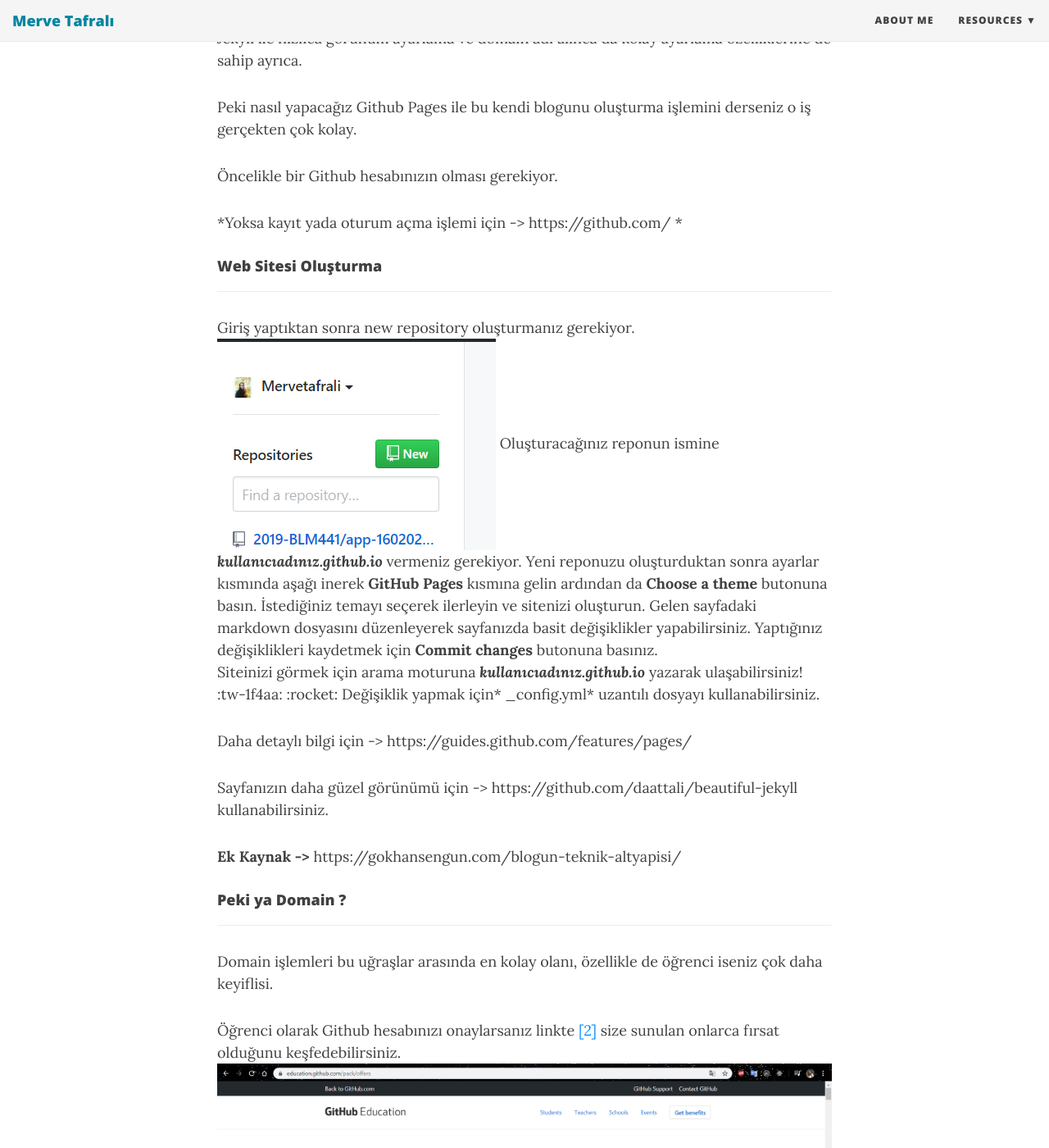
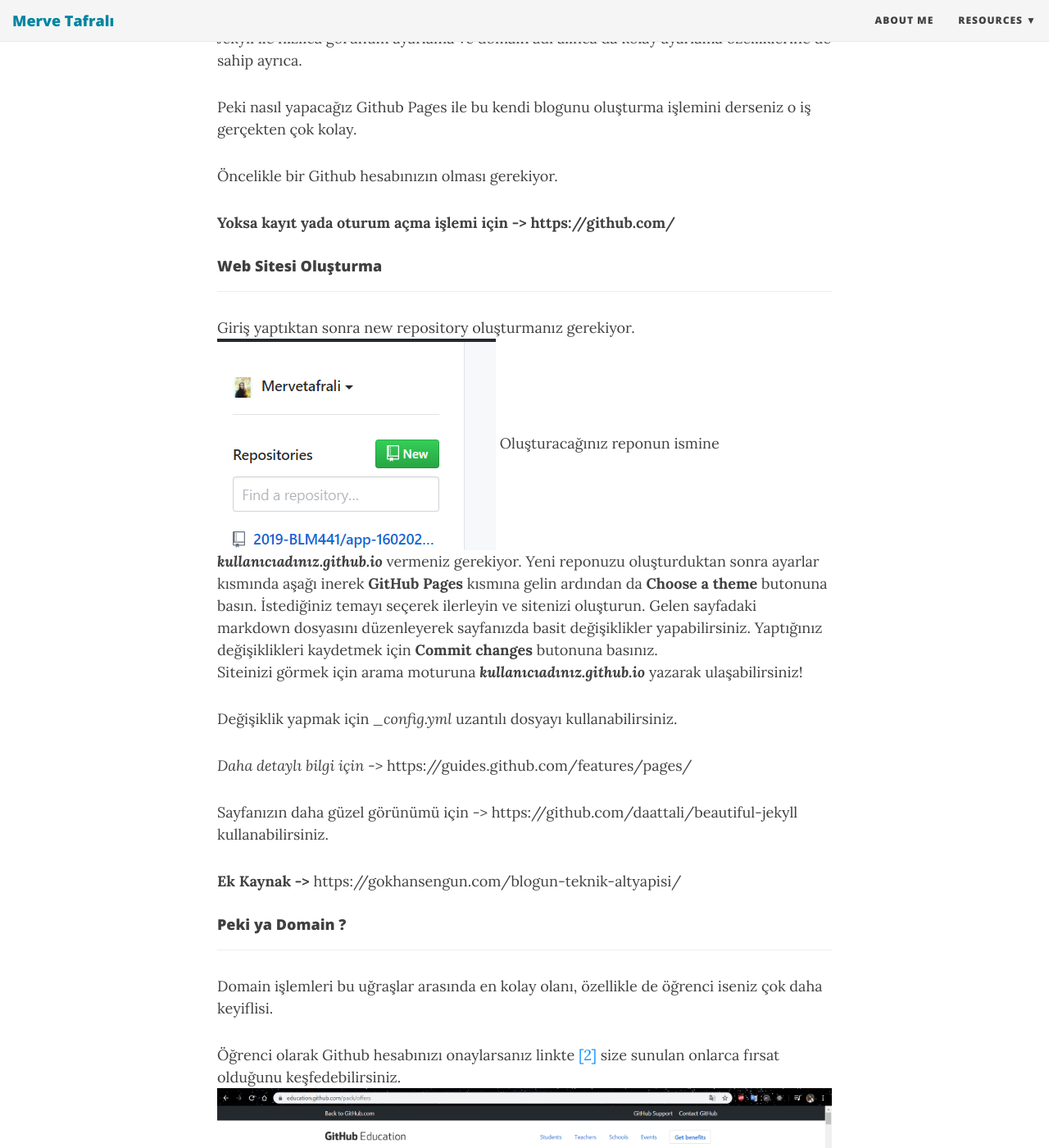
Before and after one commit to Mervetafrali/mervetafrali.github.io, a Jekyll site: the page built from _posts/2020-02-29-Githubio.md, in a window 1280 px wide and 1400 px high, scrolled down 617 px. Shown: the whole window at 82% size. Built offline with Jekyll 4.4.1, drawn with Linux system fonts in a browser that asks for light colours; nearby versions of some CDN libraries; some of the changed text lies outside the part shown.

```diff
--- a/_posts/2015-02-28-test-markdown.md
+++ b/_posts/2020-02-29-Githubio.md
@@ -22,7 +22,7 @@ Peki nasıl yapacağız Github Pages ile bu kendi blogunu oluşturma işlemini d
 
 Öncelikle bir Github hesabınızın olması gerekiyor.
 
-*Yoksa kayıt yada oturum açma işlemi için -> https://github.com/ *
+**Yoksa kayıt yada oturum açma işlemi için -> https://github.com/**
 
 #### Web Sitesi Oluşturma
 
@@ -37,10 +37,12 @@ Yeni reponuzu oluşturduktan sonra ayarlar kısmında aşağı inerek  **GitHub
 Gelen sayfadaki markdown dosyasını düzenleyerek sayfanızda basit değişiklikler yapabilirsiniz.
 Yaptığınız değişiklikleri kaydetmek için **Commit changes** butonuna basınız.
 Siteinizi görmek için arama moturuna  ***kullanıcıadınız.github.io*** yazarak ulaşabilirsiniz!
-:tw-1f4aa:  :rocket:
-Değişiklik yapmak için* _config.yml*  uzantılı dosyayı kullanabilirsiniz.
 
-Daha detaylı bilgi için  -> https://guides.github.com/features/pages/
+
+
+Değişiklik yapmak için *_config.yml*  uzantılı dosyayı kullanabilirsiniz.
+
+*Daha detaylı bilgi için*  -> https://guides.github.com/features/pages/
 
 Sayfanızın daha güzel görünümü için -> https://github.com/daattali/beautiful-jekyll kullanabilirsiniz.
 
@@ -66,7 +68,7 @@ Bu konuyla ilgili tüm sorunlarınızın cevaplarına kolaylıkla ulaşabilirsin
 
 
 XOXO
-:tw-270c:
+
 
 
 [1]: https://guides.github.com/features/pages/ "GitHub Pages"
```
